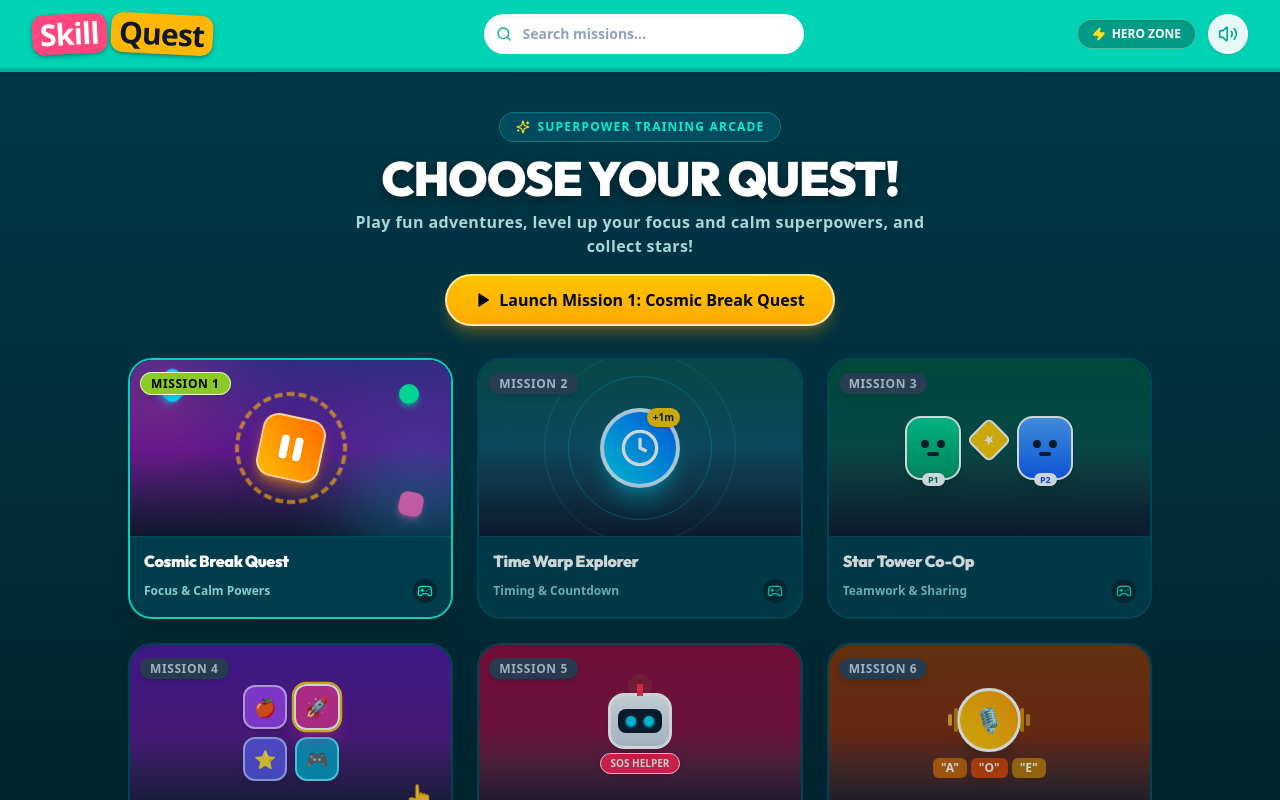
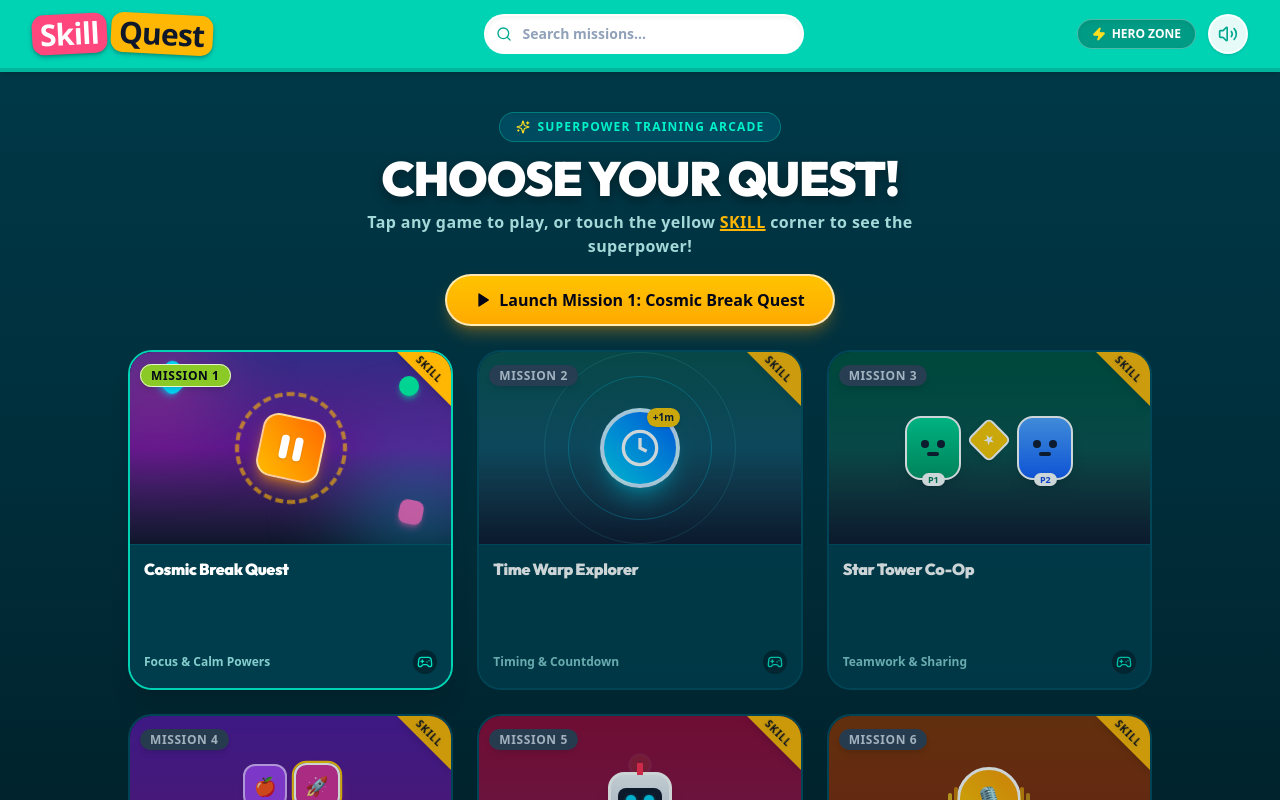
Before and after one commit to appflowsolution/SkillQuest, a React (Vite) app: page / in a window 1280 px wide. Built offline with nearby package versions, Linux system fonts and the light colour scheme.

Commit message:
feat: add 3D flip card with yellow SKILL corner ribbon detailing clinical alignment

```diff
--- a/src/components/Dashboard.tsx
+++ b/src/components/Dashboard.tsx
@@ -1,8 +1,17 @@
+import { useState } from 'react';
 import { GAMES_CATALOG } from '../data/games';
 import { GameId } from '../types';
 import { soundEngine } from '../utils/audio';
 import { GameCardIllustration } from './GameCardIllustration';
-import { Gamepad2, Sparkles, Play } from 'lucide-react';
+import {
+  Gamepad2,
+  Sparkles,
+  Play,
+  RotateCcw,
+  Brain,
+  Target,
+  Zap
+} from 'lucide-react';
 
 interface DashboardProps {
   onSelectGame: (gameId: GameId) => void;
@@ -10,22 +19,30 @@ interface DashboardProps {
 }
 
 export const Dashboard = ({ onSelectGame }: DashboardProps) => {
+  // Track which cards are flipped (to show the skill explanation)
+  const [flippedCards, setFlippedCards] = useState<Record<string, boolean>>({});
+
+  const toggleFlip = (gameId: string) => {
+    setFlippedCards(prev => ({
+      ...prev,
+      [gameId]: !prev[gameId],
+    }));
+  };
+
   return (
     <div className="flex-1 overflow-y-auto bg-gradient-to-b from-[#003847] via-[#002f3c] to-[#00232d] p-4 md:p-8 select-none flex flex-col justify-between">
       {/* Dynamic Mission Header */}
-      <div className="max-w-5xl mx-auto text-center mb-8 pt-2">
-        {/* Curved tag */}
+      <div className="max-w-5xl mx-auto text-center mb-6 pt-2">
         <div className="inline-flex items-center gap-2 px-4 py-1.5 rounded-full bg-[#004e63]/90 border border-[#00c9a7]/40 text-[#00f2c9] text-xs font-black uppercase tracking-widest mb-3 shadow-inner">
           <Sparkles className="w-3.5 h-3.5 text-yellow-300" />
           <span>SUPERPOWER TRAINING ARCADE</span>
         </div>
 
-        {/* Exciting Hero Title */}
         <h1 className="text-3xl md:text-5xl font-black text-white tracking-tight uppercase drop-shadow-[0_4px_6px_rgba(0,0,0,0.4)] mb-2">
           CHOOSE YOUR QUEST!
         </h1>
         <p className="text-[#a5d8d8] text-xs md:text-base font-bold tracking-wide max-w-xl mx-auto mb-4">
-          Play fun adventures, level up your focus and calm superpowers, and collect stars!
+          Tap any game to play, or touch the yellow <span className="text-[#ffb703] font-black underline decoration-2">SKILL</span> corner to see the superpower!
         </p>
 
         {/* Yellow Start Button */}
@@ -41,47 +58,74 @@ export const Dashboard = ({ onSelectGame }: DashboardProps) => {
         </button>
       </div>
 
-      {/* 6 Adventure Game Tiles (Generous 3-column / 2-column layout) */}
+      {/* 6 Adventure Game Tiles with 3D Flip Cards */}
       <div className="max-w-5xl mx-auto w-full mb-6">
-        <div className="grid grid-cols-2 md:grid-cols-3 gap-4 md:gap-6">
+        <div className="grid grid-cols-1 sm:grid-cols-2 lg:grid-cols-3 gap-5 md:gap-6">
           {GAMES_CATALOG.map((game) => {
             const isAvailable = game.isAvailable;
+            const isFlipped = !!flippedCards[game.id];
 
             return (
+              <div key={game.id} className="perspective-1000 w-full h-[320px] md:h-[340px]">
+                {/* 3D Flipping Card Container */}
                 <div
-                key={game.id}
+                  className={`w-full h-full relative transition-transform duration-500 preserve-3d ${
+                    isFlipped ? 'rotate-y-180' : ''
+                  }`}
+                >
+                  {/* FRONT FACE: Game Cover Art */}
+                  <div
                     onClick={() => {
-                  if (isAvailable) {
+                      if (isAvailable && !isFlipped) {
                         soundEngine.playTap();
                         onSelectGame(game.id);
                       }
                     }}
-                className={`group relative rounded-2xl md:rounded-3xl overflow-hidden border-2 transition-all duration-200 flex flex-col ${
+                    className={`w-full h-full absolute inset-0 backface-hidden rounded-2xl md:rounded-3xl overflow-hidden border-2 transition-all flex flex-col justify-between ${
                       isAvailable
-                    ? 'bg-[#004758] hover:bg-[#005a70] border-[#00d2b4] hover:border-[#48ffdf] cursor-pointer shadow-xl hover:shadow-cyan-500/20 hover:-translate-y-1.5'
+                        ? 'bg-[#004758] hover:bg-[#005a70] border-[#00d2b4] hover:border-[#48ffdf] cursor-pointer shadow-xl hover:shadow-cyan-500/20'
                         : 'bg-[#003847]/70 border-[#00576b]/70 opacity-80 cursor-not-allowed'
                     }`}
                   >
-                {/* Mission Ribbon Tag */}
+                    {/* Mission Tag on Top-Left */}
                     <div className="absolute top-2.5 left-2.5 z-20">
-                  <span className={`text-[10px] md:text-xs font-black px-2.5 py-0.5 rounded-full shadow-md uppercase tracking-wider ${
+                      <span
+                        className={`text-[10px] md:text-xs font-black px-2.5 py-0.5 rounded-full shadow-md uppercase tracking-wider ${
                           isAvailable
                             ? 'bg-[#8ac926] text-slate-950 border border-white/80'
                             : 'bg-slate-700 text-slate-300'
-                  }`}>
+                        }`}
+                      >
                         {game.ribbon}
                       </span>
                     </div>
 
+                    {/* YELLOW CORNER TRIANGLE "SKILL" on Top-Right */}
+                    <button
+                      type="button"
+                      onClick={(e) => {
+                        e.stopPropagation();
+                        soundEngine.playTap();
+                        toggleFlip(game.id);
+                      }}
+                      className="absolute top-0 right-0 w-16 h-16 overflow-hidden z-25 cursor-pointer group/skill active:scale-95 transition-transform"
+                      title="Tap to flip card and see skill breakdown"
+                    >
+                      <div className="absolute top-0 right-0 w-0 h-0 border-t-[54px] border-t-[#ffb703] border-l-[54px] border-l-transparent drop-shadow-md group-hover/skill:border-t-[#ffd000] transition-colors"></div>
+                      <span className="absolute top-2.5 right-1.5 text-[9px] md:text-[10px] font-black text-slate-950 uppercase rotate-45 tracking-widest select-none drop-shadow-sm">
+                        SKILL
+                      </span>
+                    </button>
+
                     {/* Top Illustration Cover */}
-                <div className="w-full h-36 md:h-44 relative overflow-hidden bg-slate-900">
+                    <div className="w-full h-44 md:h-48 relative overflow-hidden bg-slate-900">
                       <GameCardIllustration gameId={game.id} />
                     </div>
 
-                {/* Bottom Title & Superpower Category Strip */}
-                <div className="p-3.5 bg-[#003d4c] group-hover:bg-[#00495c] transition-colors flex flex-col justify-between flex-1 border-t border-[#006077]/50">
+                    {/* Bottom Title & Category Strip */}
+                    <div className="p-3.5 bg-[#003d4c] flex flex-col justify-between flex-1 border-t border-[#006077]/50">
                       <div>
-                    <h3 className="text-white font-black text-sm md:text-base leading-tight tracking-tight mb-1 group-hover:text-[#52ffde] transition-colors">
+                        <h3 className="text-white font-black text-sm md:text-base leading-tight tracking-tight mb-1">
                           {game.title}
                         </h3>
                       </div>
@@ -96,6 +140,73 @@ export const Dashboard = ({ onSelectGame }: DashboardProps) => {
                       </div>
                     </div>
                   </div>
+
+                  {/* BACK FACE: Clinical Skill Explanation */}
+                  <div
+                    className="w-full h-full absolute inset-0 backface-hidden rotate-y-180 rounded-2xl md:rounded-3xl overflow-hidden border-2 border-[#ffb703] bg-[#002833] p-4 text-white flex flex-col justify-between shadow-2xl select-text"
+                  >
+                    {/* Header with Skill Code & Flip-Back Button */}
+                    <div className="flex items-center justify-between border-b border-[#004f61] pb-2.5">
+                      <div className="flex items-center gap-1.5">
+                        <Brain className="w-4 h-4 text-[#ffb703]" />
+                        <span className="text-xs font-black uppercase text-[#ffb703] tracking-wide">
+                          {game.skillCode}: {game.skillName}
+                        </span>
+                      </div>
+
+                      <button
+                        type="button"
+                        onClick={() => {
+                          soundEngine.playTap();
+                          toggleFlip(game.id);
+                        }}
+                        className="w-7 h-7 rounded-full bg-[#003d4c] hover:bg-[#005166] text-white flex items-center justify-center active:scale-95 transition-all shadow"
+                        title="Flip back to front"
+                      >
+                        <RotateCcw className="w-3.5 h-3.5 text-[#00f2c9]" />
+                      </button>
+                    </div>
+
+                    {/* Skill Description */}
+                    <div className="flex-1 overflow-y-auto py-2.5 space-y-2.5 text-left pr-1">
+                      <div>
+                        <div className="text-[10px] font-black uppercase tracking-wider text-[#7dd3fc] flex items-center gap-1 mb-0.5">
+                          <Target className="w-3 h-3 text-[#7dd3fc]" />
+                          <span>What is this Skill?</span>
+                        </div>
+                        <p className="text-[11px] text-slate-200 leading-relaxed font-medium">
+                          {game.skillDescription}
+                        </p>
+                      </div>
+
+                      <div>
+                        <div className="text-[10px] font-black uppercase tracking-wider text-[#4ade80] flex items-center gap-1 mb-0.5">
+                          <Zap className="w-3 h-3 text-[#4ade80]" />
+                          <span>How this Game Aligns:</span>
+                        </div>
+                        <p className="text-[11px] text-slate-200 leading-relaxed font-medium">
+                          {game.gameAlignment}
+                        </p>
+                      </div>
+                    </div>
+
+                    {/* Flip Back Button at Bottom */}
+                    <div className="pt-2 border-t border-[#004f61]">
+                      <button
+                        type="button"
+                        onClick={() => {
+                          soundEngine.playTap();
+                          toggleFlip(game.id);
+                        }}
+                        className="w-full py-2 bg-gradient-to-r from-[#ffb703] to-[#fb8500] hover:from-[#ffc300] hover:to-[#ffa200] active:scale-98 text-slate-950 font-black text-xs rounded-xl shadow-md flex items-center justify-center gap-1.5 transition-all"
+                      >
+                        <RotateCcw className="w-3.5 h-3.5" />
+                        <span>Flip Back to Game Cover</span>
+                      </button>
+                    </div>
+                  </div>
+                </div>
+              </div>
             );
           })}
         </div>
@@ -104,7 +215,7 @@ export const Dashboard = ({ onSelectGame }: DashboardProps) => {
       {/* Clean Footer note */}
       <div className="text-center pb-2">
         <p className="text-[11px] text-[#558e99] font-bold">
-          SkillQuest Arcade • Tap any quest to play
+          SkillQuest Arcade • Tap any quest to play or tap SKILL to inspect clinical alignment
         </p>
       </div>
     </div>
--- a/src/data/games.ts
+++ b/src/data/games.ts
@@ -10,6 +10,10 @@ export const GAMES_CATALOG: GameMetadata[] = [
     ribbon: 'MISSION 1',
     ribbonColor: 'bg-emerald-500 text-white',
     isAvailable: true,
+    skillName: 'Functional Break Request',
+    skillCode: 'Skill 11',
+    skillDescription: 'Teaching the learner to communicate a request for a break from demanding tasks instead of engaging in escape-motivated behaviors (tantrums, task avoidance, material throwing).',
+    gameAlignment: 'The game creates authentic task demand with a 15-second timer and 25 floating crystals. Tapping "Take a Break" instantly freezes the countdown and grants +5s extra time, teaching that requesting a break is an effective, non-punitive way to manage frustration.',
   },
   {
     id: 'more-time',
@@ -20,6 +24,10 @@ export const GAMES_CATALOG: GameMetadata[] = [
     ribbon: 'MISSION 2',
     ribbonColor: 'bg-cyan-500 text-white',
     isAvailable: false,
+    skillName: 'Requesting More Time / Transition Tolerance',
+    skillCode: 'Skill 9',
+    skillDescription: 'Requesting a brief time extension ("one more minute") before a preferred activity ends, reducing emotional distress during scheduled transitions.',
+    gameAlignment: 'Provides a visible countdown warning before play ends. Tapping "+1 Minute" successfully extends the session, reinforcing proactive verbal/symbolic negotiation instead of transition meltdowns.',
   },
   {
     id: 'turn-taking',
@@ -30,6 +38,10 @@ export const GAMES_CATALOG: GameMetadata[] = [
     ribbon: 'MISSION 3',
     ribbonColor: 'bg-purple-500 text-white',
     isAvailable: false,
+    skillName: 'Collaborative Play & Turn Taking',
+    skillCode: 'Skills 7 & 8',
+    skillDescription: 'Engaging in shared activities, tolerating brief delays while another person acts, and transferring control of materials smoothly.',
+    gameAlignment: 'A 2-player cooperative builder where the screen disables the learner\'s side during the partner\'s turn, training active waiting and respectful turn exchanges in a shared visual space.',
   },
   {
     id: 'aac-trainer',
@@ -40,6 +52,10 @@ export const GAMES_CATALOG: GameMetadata[] = [
     ribbon: 'MISSION 4',
     ribbonColor: 'bg-amber-500 text-white',
     isAvailable: false,
+    skillName: 'Accepting Guidance on AAC Devices',
+    skillCode: 'Skill 10',
+    skillDescription: 'Allowing hand-over-hand or physical prompts toward icons on a speech-generating device without hand withdrawal or resistance.',
+    gameAlignment: 'Presents high-frequency icon grids mirroring AAC vocabulary. Touch sensors reward guided selections with immediate auditory feedback, desensitizing tactile resistance.',
   },
   {
     id: 'request-help',
@@ -50,6 +66,10 @@ export const GAMES_CATALOG: GameMetadata[] = [
     ribbon: 'MISSION 5',
     ribbonColor: 'bg-rose-500 text-white',
     isAvailable: false,
+    skillName: 'Requesting Help During Difficult Tasks',
+    skillCode: 'Skill 3',
+    skillDescription: 'Initiating a functional request for assistance ("Help") when facing challenging or blocked tasks instead of shutting down or acting out.',
+    gameAlignment: 'Introduces deliberate puzzle obstacles (e.g. locked obstacles). Pressing the "Help" button brings a friendly assistant bot to resolve the block, conditioning assertive help-seeking.',
   },
   {
     id: 'echoic-lab',
@@ -60,5 +80,9 @@ export const GAMES_CATALOG: GameMetadata[] = [
     ribbon: 'MISSION 6',
     ribbonColor: 'bg-yellow-500 text-slate-900',
     isAvailable: false,
+    skillName: 'Vocal Sound & Phoneme Imitation',
+    skillCode: 'Skills 4 & 12',
+    skillDescription: 'Reproducing vocal sounds ("aaa", "eee", "ooo") immediately following a model within the expected latency window.',
+    gameAlignment: 'Animated characters model exaggerated vocal shapes. The facilitator\'s co-pilot trigger immediately reinforces vocal approximations with celebratory music and humor.',
   },
 ];
--- a/src/index.css
+++ b/src/index.css
@@ -20,6 +20,24 @@
   h1, h2, h3, h4, h5, h6 {
     font-family: var(--font-heading);
   }
+}
+
+/* 3D Flip Card classes */
+.perspective-1000 {
+  perspective: 1000px;
+}
+
+.preserve-3d {
+  transform-style: preserve-3d;
+}
+
+.backface-hidden {
+  backface-visibility: hidden;
+  -webkit-backface-visibility: hidden;
+}
+
+.rotate-y-180 {
+  transform: rotateY(180deg);
 }
 
 /* Animaciones suaves para reforzadores y estímulos */
--- a/src/types/index.ts
+++ b/src/types/index.ts
@@ -15,4 +15,10 @@ export interface GameMetadata {
   ribbon: string;
   ribbonColor: string;
   isAvailable: boolean;
+
+  // Clinical Rationale (visible when card is flipped)
+  skillName: string;
+  skillCode: string;
+  skillDescription: string;
+  gameAlignment: string;
 }
```
Lines whose indentation alone changed are shown as unchanged.
